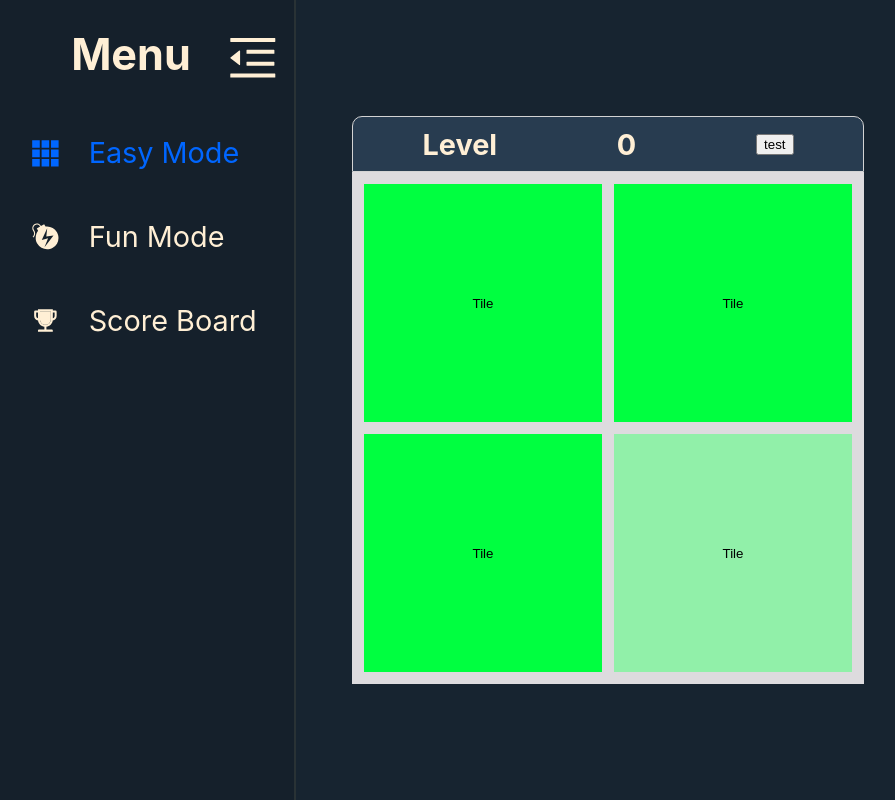
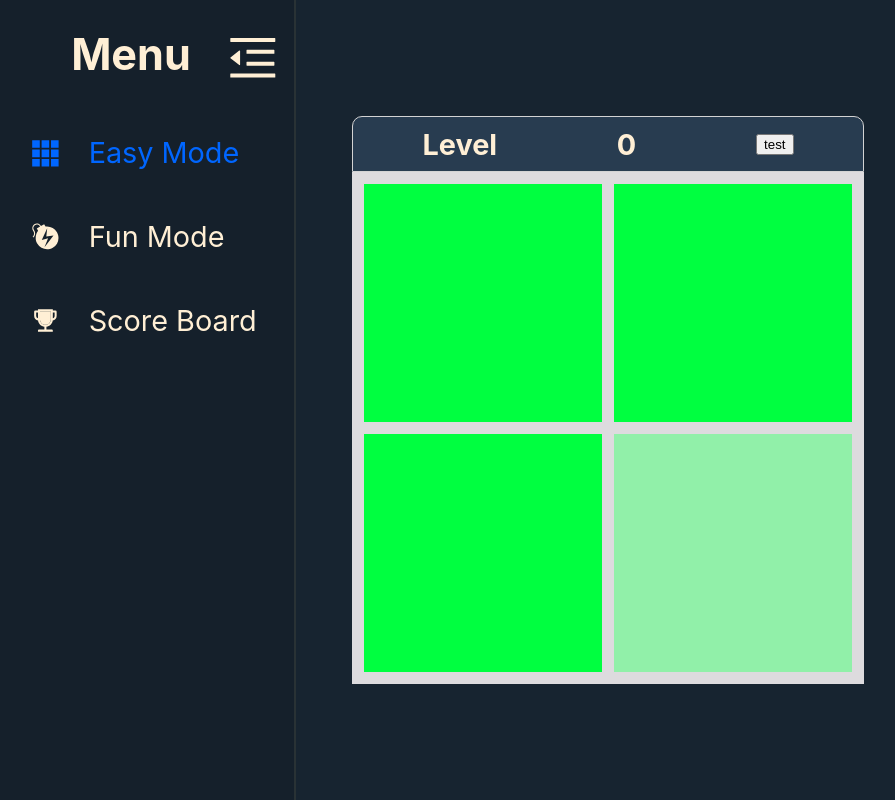
Before and after one commit to wackyjoker/Color-Tiles-Game, a React app: page /easymode in a window 1280 px wide. Shown: the whole page, without its empty margins (32-927 px from the left). Built offline with nearby package versions, Linux system fonts and the light colour scheme.

Commit message:
removing test text content on tiles

```diff
--- a/src/components/Tile/index.tsx
+++ b/src/components/Tile/index.tsx
@@ -19,9 +19,7 @@ function Tile<T>(props: Props<T>) {
   };
 
   return (
-    <button id="tile__grid" onClick={props.returnedHandler} style={tileStyle} data-auto-id="tile_grid">
-      Tile
-    </button>
+    <button id="tile__grid" onClick={props.returnedHandler} style={tileStyle} data-auto-id="tile_grid" />
   );
 }
 export default Tile;
```
